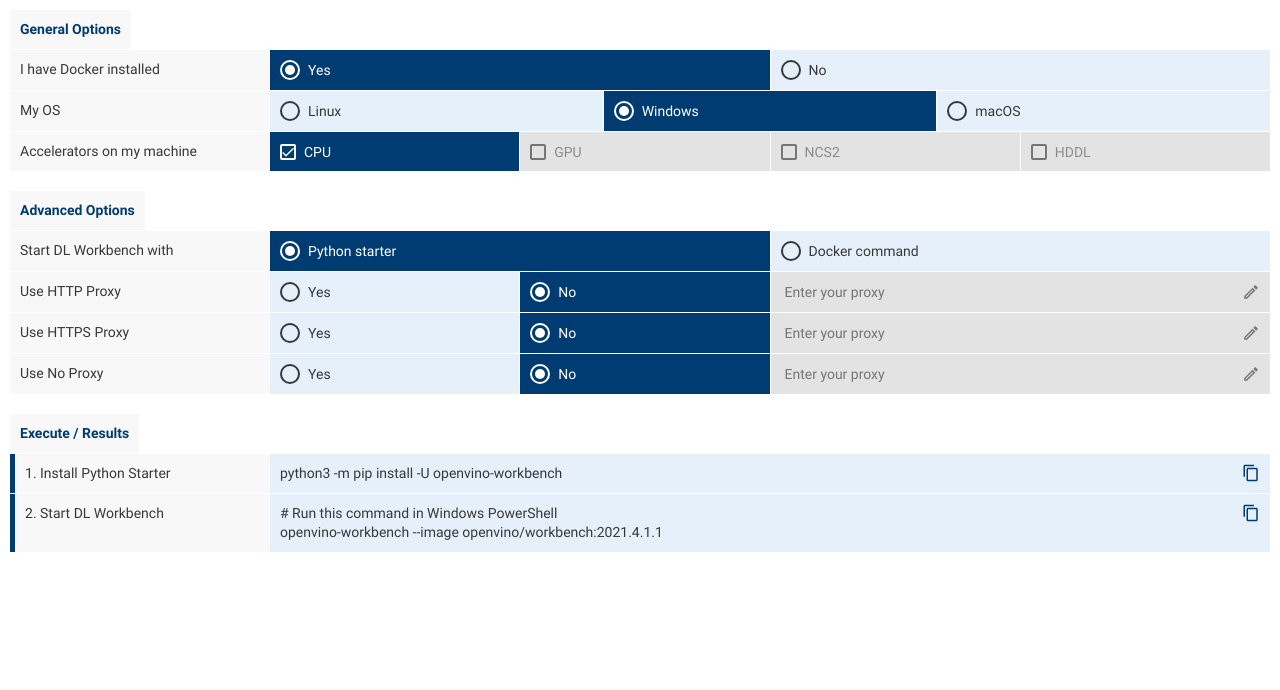
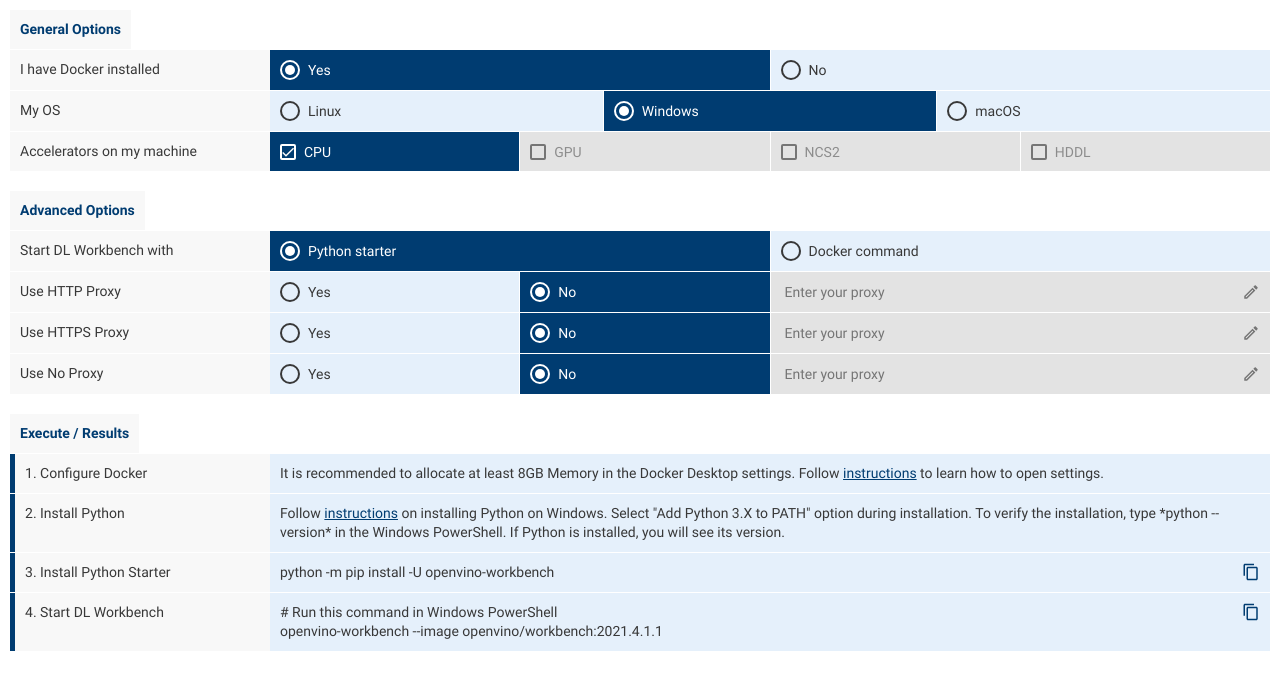
Before and after one commit to openvinotoolkit/workbench_aux, an Angular app in the folder starting_command_form/: page / in a window 1280 px wide. Both pictures are taken after a click on the label "Windows". Shown: the top 690 px of the page. Built offline with nearby package versions, Linux system fonts and the light colour scheme.

Commit message:
added instructions for Docker and Python

```diff
--- a/starting_command_form/src/app/shared/components/result-section/result-section.component.html
+++ b/starting_command_form/src/app/shared/components/result-section/result-section.component.html
@@ -5,10 +5,31 @@
   </wb-command-output>
 </div>
 
+<div *ngIf="commandConfig?.os !== OperatingSystems.LINUX" class="result-step">
+  <div class="result-step-label">{{ resultStepsMessages.labels.allocateMemoryForDocker }}</div>
+  <wb-command-output>
+    <span class="install-instructions" ngProjectAs="output" [innerHTML]="allocateMemoryForDockerCommand"></span>
+  </wb-command-output>
+</div>
+
+<div *ngIf="commandConfig?.os === OperatingSystems.LINUX" class="result-step">
+  <div class="result-step-label">{{ resultStepsMessages.labels.runDockerWithoutSudo }}</div>
+  <wb-command-output>
+    <span ngProjectAs="output" [innerHTML]="resultStepsMessages.descriptions.runDockerWithoutSudo"></span>
+  </wb-command-output>
+</div>
+
+<div *ngIf="commandConfig?.startWith == StartTypes.PYTHON && commandConfig?.os === OperatingSystems.WINDOWS" class="result-step">
+  <div class="result-step-label">{{ resultStepsMessages.labels.installPythonWindows }}</div>
+  <wb-command-output>
+    <span ngProjectAs="output" [innerHTML]="resultStepsMessages.descriptions.installPythonWindows"></span>
+  </wb-command-output>
+</div>
+
 <div *ngIf="commandConfig?.startWith == StartTypes.PYTHON" class="result-step">
   <div class="result-step-label">{{ resultStepsMessages.labels.installStarter }}</div>
   <wb-command-output [copy]="true">
-    <span ngProjectAs="output" data-test-id="install-starter-command">{{ commands.installPythonWrapper }}</span>
+    <span ngProjectAs="output" data-test-id="install-starter-command">{{ installPythonCommand }}</span>
   </wb-command-output>
 </div>
 
@@ -49,3 +70,12 @@
     </wb-command-output>
   </div>
 </ng-template>
+
+<ng-template #configureDockerUbuntuTemplate>
+  <div class="result-step">
+    <div class="result-step-label">{{ resultStepsMessages.labels.runDockerWithoutSudo }}</div>
+    <wb-command-output>
+      <span ngProjectAs="output" [innerHTML]="resultStepsMessages.descriptions.runDockerWithoutSudo"></span>
+    </wb-command-output>
+  </div>
+</ng-template>
--- a/starting_command_form/src/app/shared/components/result-section/result-section.component.ts
+++ b/starting_command_form/src/app/shared/components/result-section/result-section.component.ts
@@ -1,4 +1,4 @@
-import { ChangeDetectionStrategy, Component, Input } from '@angular/core';
+import { ChangeDetectionStrategy, Component, Input, OnInit } from '@angular/core';
 import { Devices, ICommandConfig, OperatingSystems, StartTypes } from '../../models/command-constructor-form';
 import { commandDefaults } from '../../constants';
 import { MessagesService } from '../../services/messages.service';
@@ -9,7 +9,7 @@
   styleUrls: [ './result-section.component.scss' ],
   changeDetection: ChangeDetectionStrategy.OnPush
 })
-export class ResultSectionComponent {
+export class ResultSectionComponent implements OnInit {
   @Input()
   public commandConfig: ICommandConfig;
 
@@ -18,12 +18,15 @@
   public OperatingSystems = OperatingSystems;
 
   public readonly commands = {
-    installPythonWrapper: `python3 -m pip install -U ${commandDefaults.pythonWrapperName}`,
     pullImage: `docker pull ${commandDefaults.dockerImageWithTag}`,
   };
   public readonly resultStepsMessages = this.messagesService.messages.resultSteps;
 
   constructor(private messagesService: MessagesService) {}
+
+  ngOnInit(){
+    console.log(this.commandConfig);
+  }
 
   get installDockerInstructionsContent(): string {
     const { os } = this.commandConfig;
@@ -36,4 +39,19 @@
     }
     return installDockerInstructions.linux;
   }
+
+  get installPythonCommand() {
+    const { os } = this.commandConfig;
+    const isWindows = os === OperatingSystems.WINDOWS;
+    const pythonBinaryName = `python${isWindows? '': '3'}`;
+    return `${pythonBinaryName} -m pip install -U ${commandDefaults.pythonWrapperName}`
+  }
+
+  get allocateMemoryForDockerCommand() {
+    const { os } = this.commandConfig;
+    const isWindows = os === OperatingSystems.WINDOWS;
+    return isWindows?
+          this.messagesService.messages.resultSteps.descriptions.allocateMemoryForDocker.windows
+          : this.messagesService.messages.resultSteps.descriptions.allocateMemoryForDocker.macOS;
+  }
 }
--- a/starting_command_form/src/assets/data/messages.json
+++ b/starting_command_form/src/assets/data/messages.json
@@ -48,17 +48,26 @@
       "pullImage": "Pull DL Workbench image",
       "configureHDDL": "Configure Intel® Vision Accelerator\u200B Design with Intel® Movidius™",
       "runHDDLDaemon": "Run Intel® Vision Accelerator\u200B Design with Intel® Movidius™ daemon",
-      "start": "Start DL Workbench"
+      "start": "Start DL Workbench",
+      "runDockerWithoutSudo": "Manage Docker as a non-root user",
+      "installPythonWindows": "Install Python",
+      "allocateMemoryForDocker": "Configure Docker"
     },
     "descriptions": {
       "installDockerInstructions": {
         "linux": "Follow <a href=\"https://docs.docker.com/engine/install/#server\" target=\"_blank\">instructions</a> on configuring Docker on Linux",
-        "windows": "Follow <a href=\"https://docs.docker.com/docker-for-windows/install/\" target=\"_blank\">instructions</a> on configuring Docker on Windows. After the installation it is recommended to allocate at least 8GB memory in the Docker Desktop settings.",
-        "macOS": "Follow <a href=\"https://docs.docker.com/docker-for-mac/install/\" target=\"_blank\">instructions</a> on configuring Docker on macOS. After the installation it is recommended to allocate at least 8GB memory in the Docker Desktop settings."
+        "windows": "Follow <a href=\"https://docs.docker.com/docker-for-windows/install/\" target=\"_blank\">instructions</a> on configuring Docker on Windows.",
+        "macOS": "Follow <a href=\"https://docs.docker.com/docker-for-mac/install/\" target=\"_blank\">instructions</a> on configuring Docker on macOS."
       },
+      "runDockerWithoutSudo": "Follow <a href=\"https://docs.docker.com/engine/install/linux-postinstall/\" target=\"_blank\">instructions</a> on running Docker containers without sudo.",
       "windowsCommandComment": "# Run this command in Windows PowerShell",
-      "configureHDDLInstructions": "Use the <a href=\"https://docs.openvinotoolkit.org/latest/openvino_docs_install_guides_installing_openvino_linux_ivad_vpu.html\" target=\"_blank\">Configuration Guide</a> to set up the dependencies on the host system",
-      "runHDDLDaemon": "${HDDL_INSTALL_DIR}/bin/hddldaemon"
+      "configureHDDLInstructions": "Use the <a href=\"https://docs.openvinotoolkit.org/latest/openvino_docs_install_guides_installing_openvino_linux_ivad_vpu.html\" target=\"_blank\">Configuration Guide</a> to set up the dependencies on the host system.",
+      "runHDDLDaemon": "${HDDL_INSTALL_DIR}/bin/hddldaemon",
+      "installPythonWindows": "Follow <a href=\"https://docs.python.org/3/using/windows.html#the-full-installer\" target=\"_blank\">instructions</a> on installing Python on Windows. Select \"Add Python 3.X to PATH\" option during installation. To verify the installation, type *python --version*  in the Windows PowerShell. If Python is installed, you will see its version.",
+      "allocateMemoryForDocker": {
+        "macOS": "It is recommended to allocate at least 8GB Memory in the Docker Desktop settings. Follow <a href=\"https://docs.docker.com/desktop/mac/#resources\" target=\"_blank\">instructions</a> to learn how to open settings.",
+        "windows": "It is recommended to allocate at least 8GB Memory in the Docker Desktop settings. Follow <a href=\"https://docs.docker.com/desktop/windows/#resources\" target=\"_blank\">instructions</a> to learn how to open settings."
+      }
     }
   }
 }
```
Also changed, not shown: 1 other file (tests, documents, lock files or other folders).
